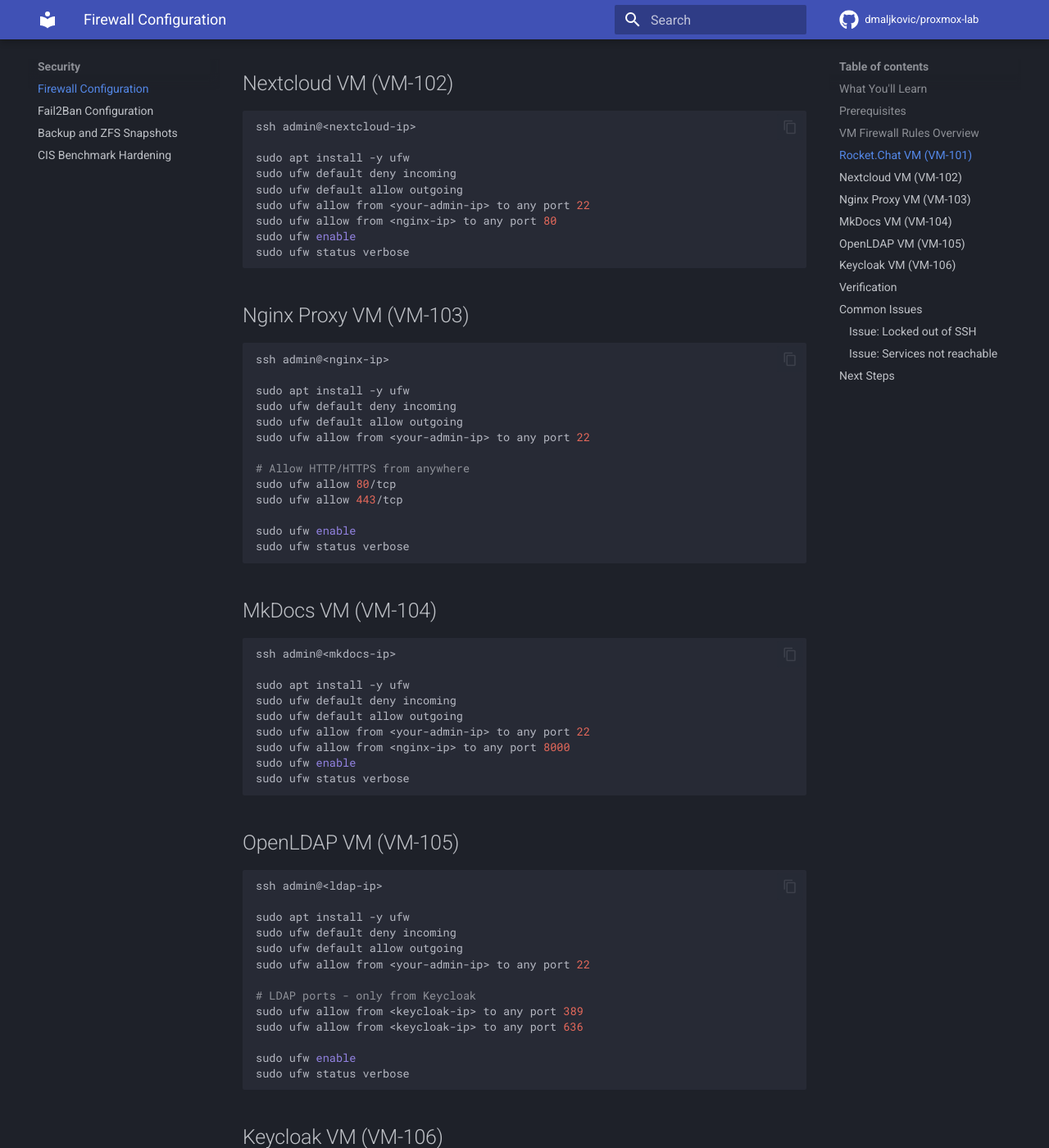
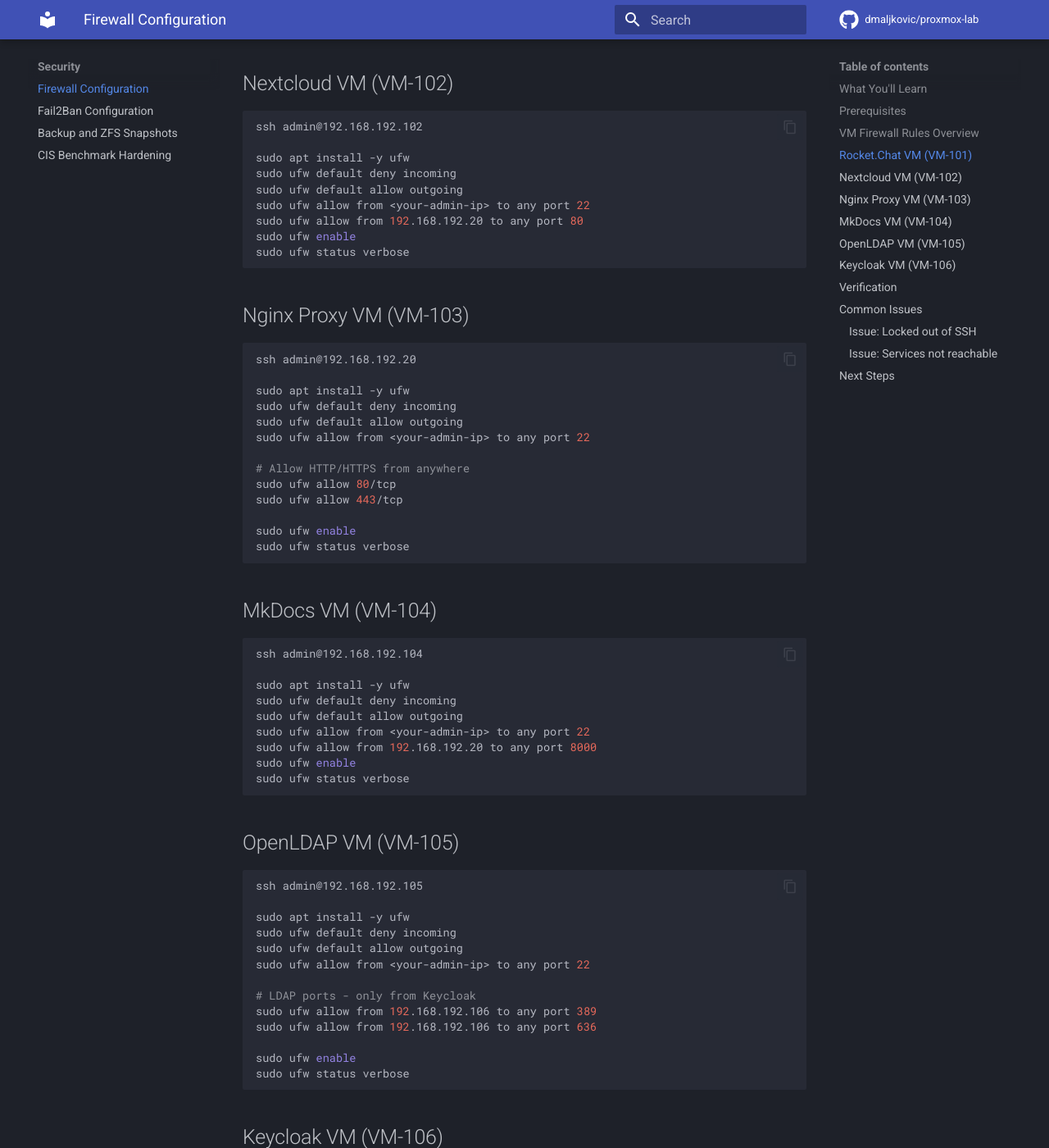
Before and after one commit to dmaljkovic/proxmox-lab, an MkDocs documentation site: the page built from docs/04-security/01-firewall.md, in a window 1280 px wide and 1400 px high, scrolled down 1642 px. Shown: the whole window at 82% size. Built offline with MkDocs 1.6.1 and Material for MkDocs 9.7.7, drawn with Linux system fonts in a browser that asks for light colours; comment, search, counter and statistics services are not loaded; some of the changed text lies outside the part shown.

Commit message:
Update firewall docs with current IP addresses

````diff
--- a/docs/04-security/01-firewall.md
+++ b/docs/04-security/01-firewall.md
@@ -31,7 +31,7 @@
 SSH to VM:
 
 ```bash
-ssh admin@<rocketchat-ip>
+ssh admin@192.168.192.101
 ```
 
 Configure UFW:
@@ -48,7 +48,7 @@
 sudo ufw allow from <your-admin-ip> to any port 22
 
 # Allow Rocket.Chat from Nginx Proxy only
-sudo ufw allow from <nginx-ip> to any port 3000
+sudo ufw allow from 192.168.192.20 to any port 3000
 
 # Enable firewall
 sudo ufw enable
@@ -60,13 +60,13 @@
 ## Nextcloud VM (VM-102)
 
 ```bash
-ssh admin@<nextcloud-ip>
+ssh admin@192.168.192.102
 
 sudo apt install -y ufw
 sudo ufw default deny incoming
 sudo ufw default allow outgoing
 sudo ufw allow from <your-admin-ip> to any port 22
-sudo ufw allow from <nginx-ip> to any port 80
+sudo ufw allow from 192.168.192.20 to any port 80
 sudo ufw enable
 sudo ufw status verbose
 ```
@@ -74,7 +74,7 @@
 ## Nginx Proxy VM (VM-103)
 
 ```bash
-ssh admin@<nginx-ip>
+ssh admin@192.168.192.20
 
 sudo apt install -y ufw
 sudo ufw default deny incoming
@@ -92,13 +92,13 @@
 ## MkDocs VM (VM-104)
 
 ```bash
-ssh admin@<mkdocs-ip>
+ssh admin@192.168.192.104
 
 sudo apt install -y ufw
 sudo ufw default deny incoming
 sudo ufw default allow outgoing
 sudo ufw allow from <your-admin-ip> to any port 22
-sudo ufw allow from <nginx-ip> to any port 8000
+sudo ufw allow from 192.168.192.20 to any port 8000
 sudo ufw enable
 sudo ufw status verbose
 ```
@@ -106,7 +106,7 @@
 ## OpenLDAP VM (VM-105)
 
 ```bash
-ssh admin@<ldap-ip>
+ssh admin@192.168.192.105
 
 sudo apt install -y ufw
 sudo ufw default deny incoming
@@ -114,8 +114,8 @@
 sudo ufw allow from <your-admin-ip> to any port 22
 
 # LDAP ports - only from Keycloak
-sudo ufw allow from <keycloak-ip> to any port 389
-sudo ufw allow from <keycloak-ip> to any port 636
+sudo ufw allow from 192.168.192.106 to any port 389
+sudo ufw allow from 192.168.192.106 to any port 636
 
 sudo ufw enable
 sudo ufw status verbose
@@ -124,13 +124,13 @@
 ## Keycloak VM (VM-106)
 
 ```bash
-ssh admin@<keycloak-ip>
+ssh admin@192.168.192.106
 
 sudo apt install -y ufw
 sudo ufw default deny incoming
 sudo ufw default allow outgoing
 sudo ufw allow from <your-admin-ip> to any port 22
-sudo ufw allow from <nginx-ip> to any port 8080
+sudo ufw allow from 192.168.192.20 to any port 8080
 sudo ufw enable
 sudo ufw status verbose
 ```
````
